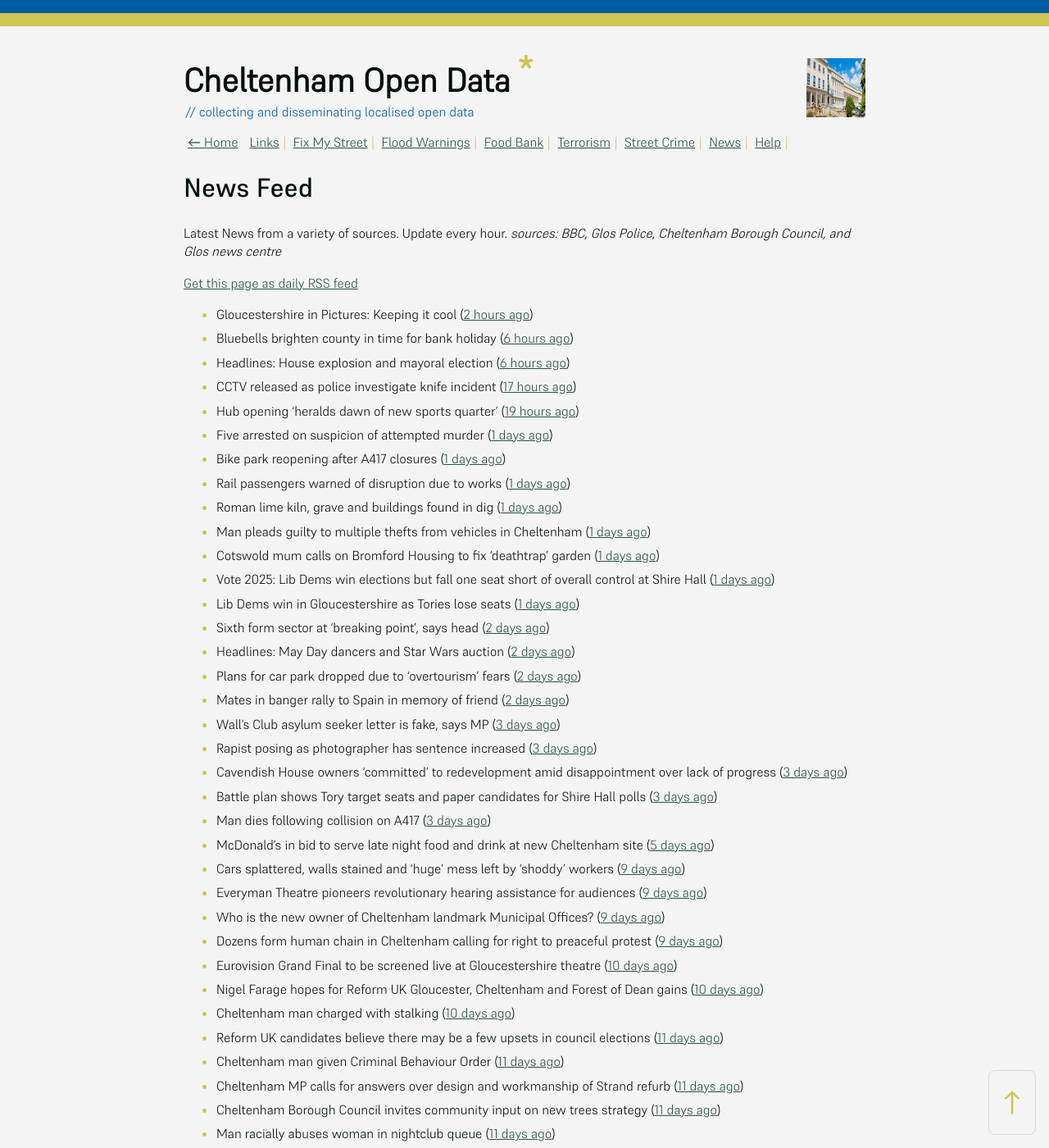
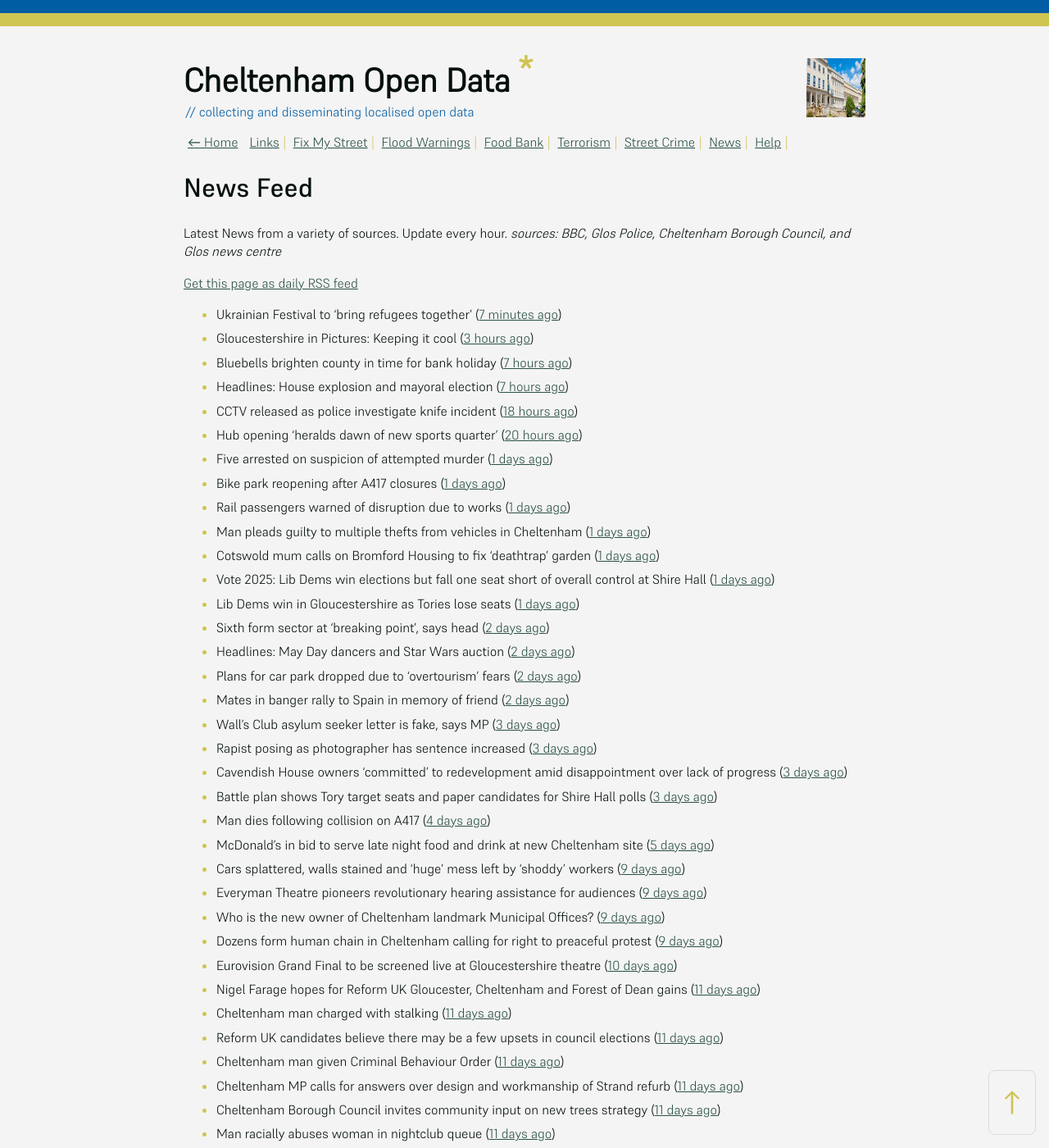
Before and after one commit to mat-0/cheltenham-open-data, a Jekyll site: the page built from _pages/news.md, in a window 1280 px wide and 1400 px high. Shown: the whole window at 82% size. Built offline with Jekyll 4.4.1, drawn with Linux system fonts in a browser that asks for light colours; some of the changed text lies outside the part shown.

Commit message:
Updated 2025-05-04 13:57:50

```diff
--- a/_pages/news.md
+++ b/_pages/news.md
@@ -12,15 +12,15 @@ _sources: BBC, Glos Police, Cheltenham Borough Council, and Glos news centre_
 [Get this page as daily RSS feed](/daily.rss)
 
 <!-- news_marker starts -->
-- Gloucestershire in Pictures: Keeping it cool ([2 hours ago](https://www.bbc.com/news/articles/ce8gedxkv0do))
-- Bluebells brighten county in time for bank holiday ([6 hours ago](https://www.bbc.com/news/articles/crm3rwy8vj2o))
-- Headlines: House explosion and mayoral election ([6 hours ago](https://www.bbc.com/news/articles/c93g20dqq0eo))
-- CCTV released as police investigate knife incident ([17 hours ago](https://www.bbc.com/news/articles/cj3x4l61g8xo))
-- Hub opening 'heralds dawn of new sports quarter' ([19 hours ago](https://www.bbc.com/news/articles/c87p27r02jqo))
+- Ukrainian Festival to 'bring refugees together' ([7 minutes ago](https://www.bbc.com/news/articles/c4g2qzzvjq0o))
+- Gloucestershire in Pictures: Keeping it cool ([3 hours ago](https://www.bbc.com/news/articles/ce8gedxkv0do))
+- Bluebells brighten county in time for bank holiday ([7 hours ago](https://www.bbc.com/news/articles/crm3rwy8vj2o))
+- Headlines: House explosion and mayoral election ([7 hours ago](https://www.bbc.com/news/articles/c93g20dqq0eo))
+- CCTV released as police investigate knife incident ([18 hours ago](https://www.bbc.com/news/articles/cj3x4l61g8xo))
+- Hub opening 'heralds dawn of new sports quarter' ([20 hours ago](https://www.bbc.com/news/articles/c87p27r02jqo))
 - Five arrested on suspicion of attempted murder ([1 days ago](https://www.bbc.com/news/articles/c3evlv8kdkxo))
 - Bike park reopening after A417 closures ([1 days ago](https://www.bbc.com/news/articles/ceqre24yew9o))
 - Rail passengers warned of disruption due to works ([1 days ago](https://www.bbc.com/news/articles/cde2jdn7k09o))
-- Roman lime kiln, grave and buildings found in dig ([1 days ago](https://www.bbc.com/news/articles/c2dew1d26xjo))
 - Man pleads guilty to multiple thefts from vehicles in Cheltenham ([1 days ago](https://gloucesternewscentre.co.uk/man-pleads-guilty-to-multiple-thefts-from-vehicles-in-cheltenham/))
 - Cotswold mum calls on Bromford Housing to fix ‘deathtrap’ garden ([1 days ago](https://gloucesternewscentre.co.uk/cotswold-mum-calls-on-bromford-housing-to-fix-deathtrap-garden/))
 - Vote 2025: Lib Dems win elections but fall one seat short of overall control at Shire Hall ([1 days ago](https://gloucesternewscentre.co.uk/vote-2025-lib-dems-win-elections-but-fall-one-seat-short-of-overall-control-at-shire-hall/))
@@ -33,22 +33,22 @@ _sources: BBC, Glos Police, Cheltenham Borough Council, and Glos news centre_
 - Rapist posing as photographer has sentence increased ([3 days ago](https://www.bbc.com/news/articles/c0l0r8enyd4o))
 - Cavendish House owners ‘committed’ to redevelopment amid disappointment over lack of progress ([3 days ago](https://gloucesternewscentre.co.uk/cavendish-house-owners-committed-to-redevelopment-amid-disappointment-over-lack-of-progress/))
 - Battle plan shows Tory target seats and paper candidates for Shire Hall polls ([3 days ago](https://gloucesternewscentre.co.uk/battle-plan-shows-tory-target-seats-and-paper-candidates-for-shire-hall-polls/))
-- Man dies following collision on A417 ([3 days ago](https://gloucesternewscentre.co.uk/man-dies-following-collision-on-a417/))
+- Man dies following collision on A417 ([4 days ago](https://gloucesternewscentre.co.uk/man-dies-following-collision-on-a417/))
 - McDonald’s in bid to serve late night food and drink at new Cheltenham site ([5 days ago](https://gloucesternewscentre.co.uk/mcdonalds-in-bid-to-serve-late-night-food-and-drink-at-new-cheltenham-site/))
 - Cars splattered, walls stained and ‘huge’ mess left by ‘shoddy’ workers ([9 days ago](https://gloucesternewscentre.co.uk/cars-splattered-walls-stained-and-huge-mess-left-by-shoddy-workers/))
 - Everyman Theatre pioneers revolutionary hearing assistance for audiences ([9 days ago](https://gloucesternewscentre.co.uk/everyman-theatre-pioneers-revolutionary-hearing-assistance-for-audiences/))
 - Who is the new owner of Cheltenham landmark Municipal Offices? ([9 days ago](https://gloucesternewscentre.co.uk/who-is-the-new-owner-of-cheltenham-landmark-municipal-offices/))
 - Dozens form human chain in Cheltenham calling for right to preaceful protest ([9 days ago](https://gloucesternewscentre.co.uk/dozens-form-human-chain-in-cheltenham-calling-for-right-to-preaceful-protest/))
 - Eurovision Grand Final to be screened live at Gloucestershire theatre ([10 days ago](https://gloucesternewscentre.co.uk/eurovision-grand-final-to-be-screened-live-at-gloucestershire-theatre/))
-- Nigel Farage hopes for Reform UK Gloucester, Cheltenham and Forest of Dean gains ([10 days ago](https://gloucesternewscentre.co.uk/nigel-farage-hopes-for-reform-uk-gloucester-cheltenham-and-forest-of-dean-gains/))
-- Cheltenham man charged with stalking ([10 days ago](https://gloucesternewscentre.co.uk/cheltenham-man-charged-with-stalking/))
+- Nigel Farage hopes for Reform UK Gloucester, Cheltenham and Forest of Dean gains ([11 days ago](https://gloucesternewscentre.co.uk/nigel-farage-hopes-for-reform-uk-gloucester-cheltenham-and-forest-of-dean-gains/))
+- Cheltenham man charged with stalking ([11 days ago](https://gloucesternewscentre.co.uk/cheltenham-man-charged-with-stalking/))
 - Reform UK candidates believe there may be a few upsets in council elections ([11 days ago](https://gloucesternewscentre.co.uk/reform-uk-candidates-believe-there-may-be-a-few-upsets-in-council-elections/))
 - Cheltenham man given Criminal Behaviour Order ([11 days ago](https://gloucesternewscentre.co.uk/cheltenham-man-given-criminal-behaviour-order/))
 - Cheltenham MP calls for answers over design and workmanship of Strand refurb ([11 days ago](https://gloucesternewscentre.co.uk/cheltenham-mp-calls-for-answers-over-design-and-workmanship-of-strand-refurb/))
 - Cheltenham Borough Council invites community input on new trees strategy ([11 days ago](https://gloucesternewscentre.co.uk/cheltenham-borough-council-invites-community-input-on-new-trees-strategy/))
 - Man racially abuses woman in nightclub queue ([11 days ago](https://gloucesternewscentre.co.uk/man-racially-abuses-woman-in-nightclub-queue/))
 - Nigel Farage greeted with cheers at brewery as Reform UK supporters chant name ([11 days ago](https://gloucesternewscentre.co.uk/nigel-farage-greeted-with-cheers-at-brewery-as-reform-uk-supporters-chant-name/))
-- Cheltenham Borough Council invites community input on new trees strategy ([11 days ago](https://www.cheltenham.gov.uk/news/article/3005/cheltenham_borough_council_invites_community_input_on_new_trees_strategy))
+- Cheltenham Borough Council invites community input on new trees strategy ([12 days ago](https://www.cheltenham.gov.uk/news/article/3005/cheltenham_borough_council_invites_community_input_on_new_trees_strategy))
 - Nigel Farage to visit county today in run-up to council elections ([12 days ago](https://gloucesternewscentre.co.uk/nigel-farage-to-visit-county-today-in-run-up-to-council-elections/))
 - Decision on plans for 122 homes on Cheltenham university playing field ([12 days ago](https://gloucesternewscentre.co.uk/decision-on-plans-for-122-homes-on-cheltenham-university-playing-field/))
 - Gloucestershire pizza business fines customers who order “untraditional” pineapple topping. ([12 days ago](https://gloucesternewscentre.co.uk/gloucestershire-pizza-business-fines-customers-who-order-untraditional-pineapple-topping/))
```
Also changed, not shown: _data/flood.json (+5 -69 lines), _pages/fix-my-street.md (+3 -3 lines), index.md (+2 -2 lines).
